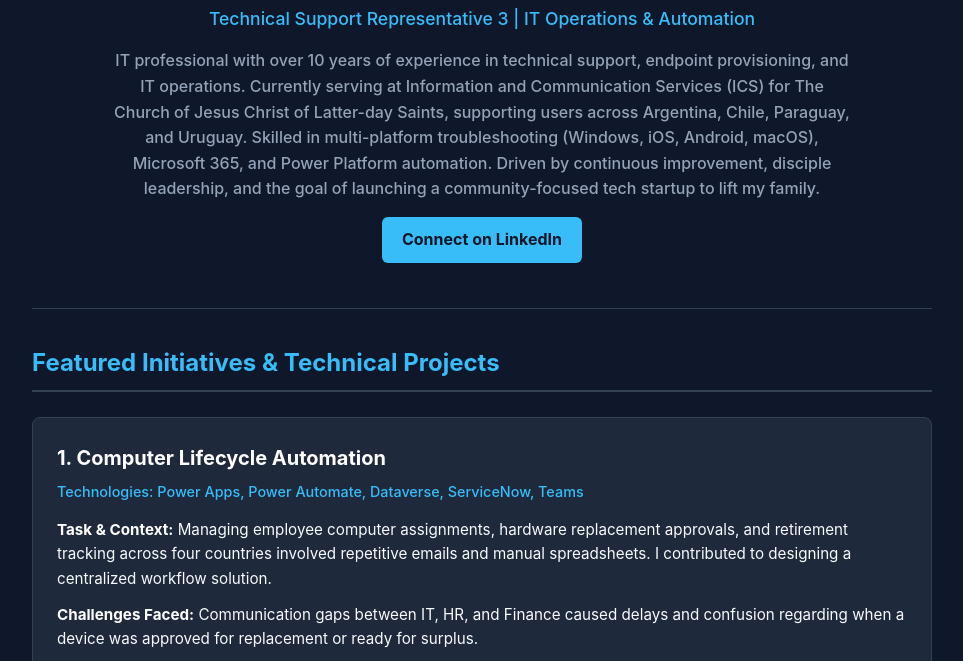
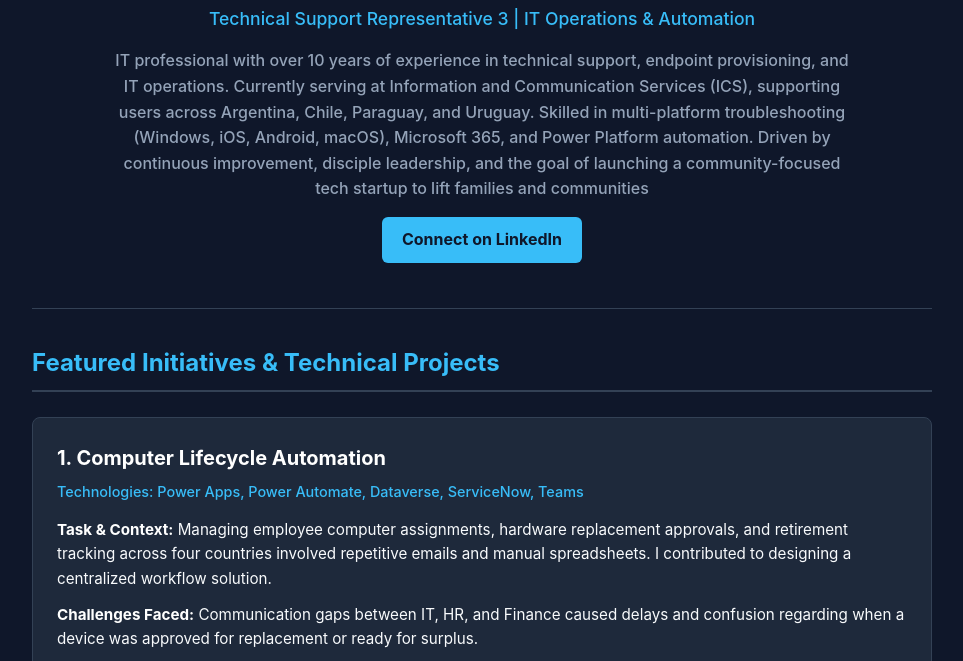
Before and after one commit to josecisneros008/josecisneros008.github.io, a plain HTML site: page v2.html in a window 1280 px wide. Shown: the part 124-785 px from the top of the page, without its empty margins (158-1121 px from the left). Drawn offline with Linux system fonts and the light colour scheme.

Commit message:
Update v2.html

```diff
--- a/v2.html
+++ b/v2.html
@@ -54,7 +54,7 @@
       <h1>Jose Antonio Cisneros Lino</h1>
       <p>Technical Support Representative 3 | IT Operations & Automation</p>
       <p class="bio">
-        IT professional with over 10 years of experience in technical support, endpoint provisioning, and IT operations. Currently serving at Information and Communication Services (ICS) for The Church of Jesus Christ of Latter-day Saints, supporting users across Argentina, Chile, Paraguay, and Uruguay. Skilled in multi-platform troubleshooting (Windows, iOS, Android, macOS), Microsoft 365, and Power Platform automation. Driven by continuous improvement, disciple leadership, and the goal of launching a community-focused tech startup to lift my family.
+        IT professional with over 10 years of experience in technical support, endpoint provisioning, and IT operations. Currently serving at Information and Communication Services (ICS), supporting users across Argentina, Chile, Paraguay, and Uruguay. Skilled in multi-platform troubleshooting (Windows, iOS, Android, macOS), Microsoft 365, and Power Platform automation. Driven by continuous improvement, disciple leadership, and the goal of launching a community-focused tech startup to lift families and communities
       </p>
       <a href="https://linkedin.com/in/jose-a-cisneros-99130011a/" target="_blank" class="btn">Connect on LinkedIn</a>
     </header>
```
